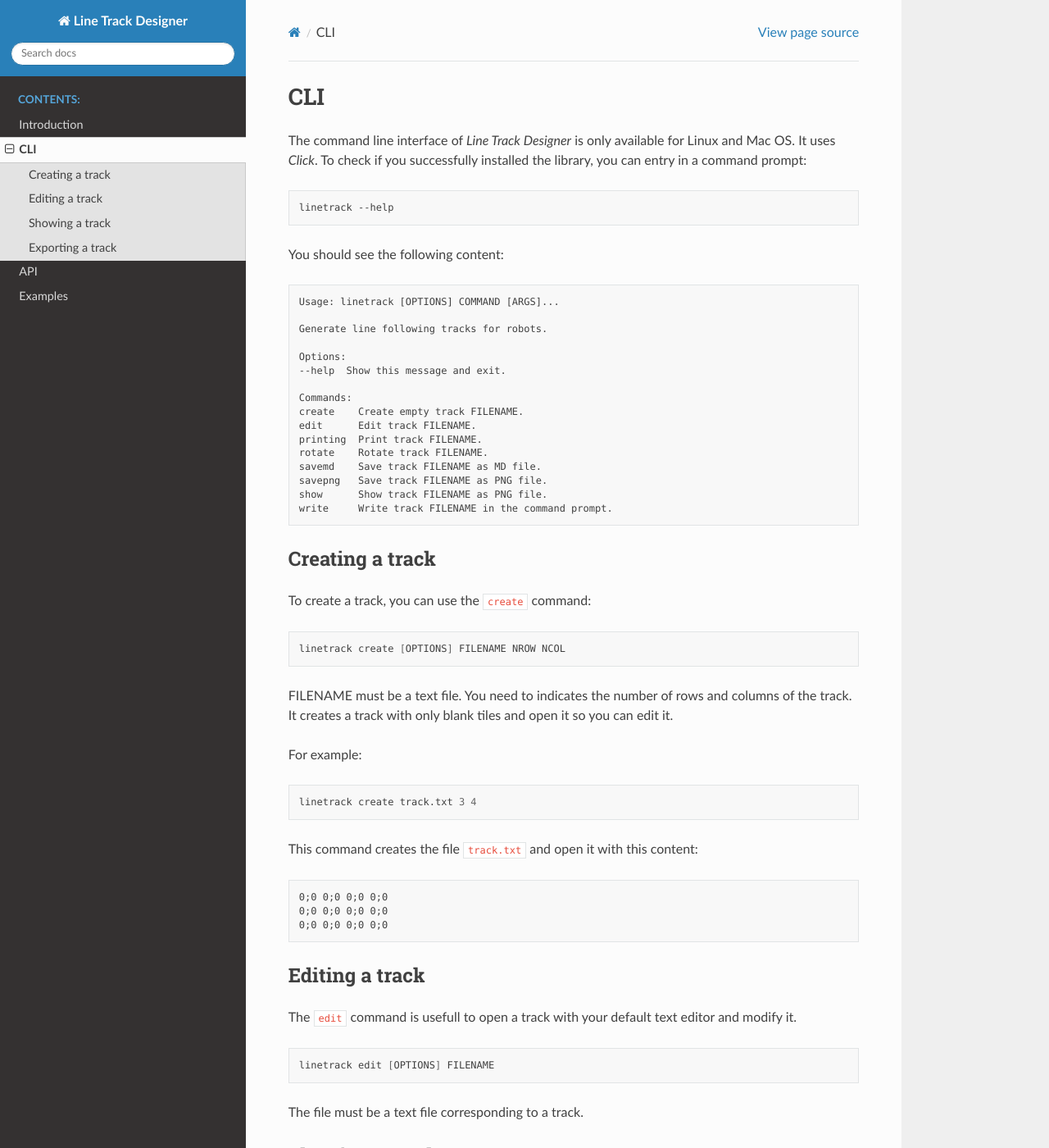
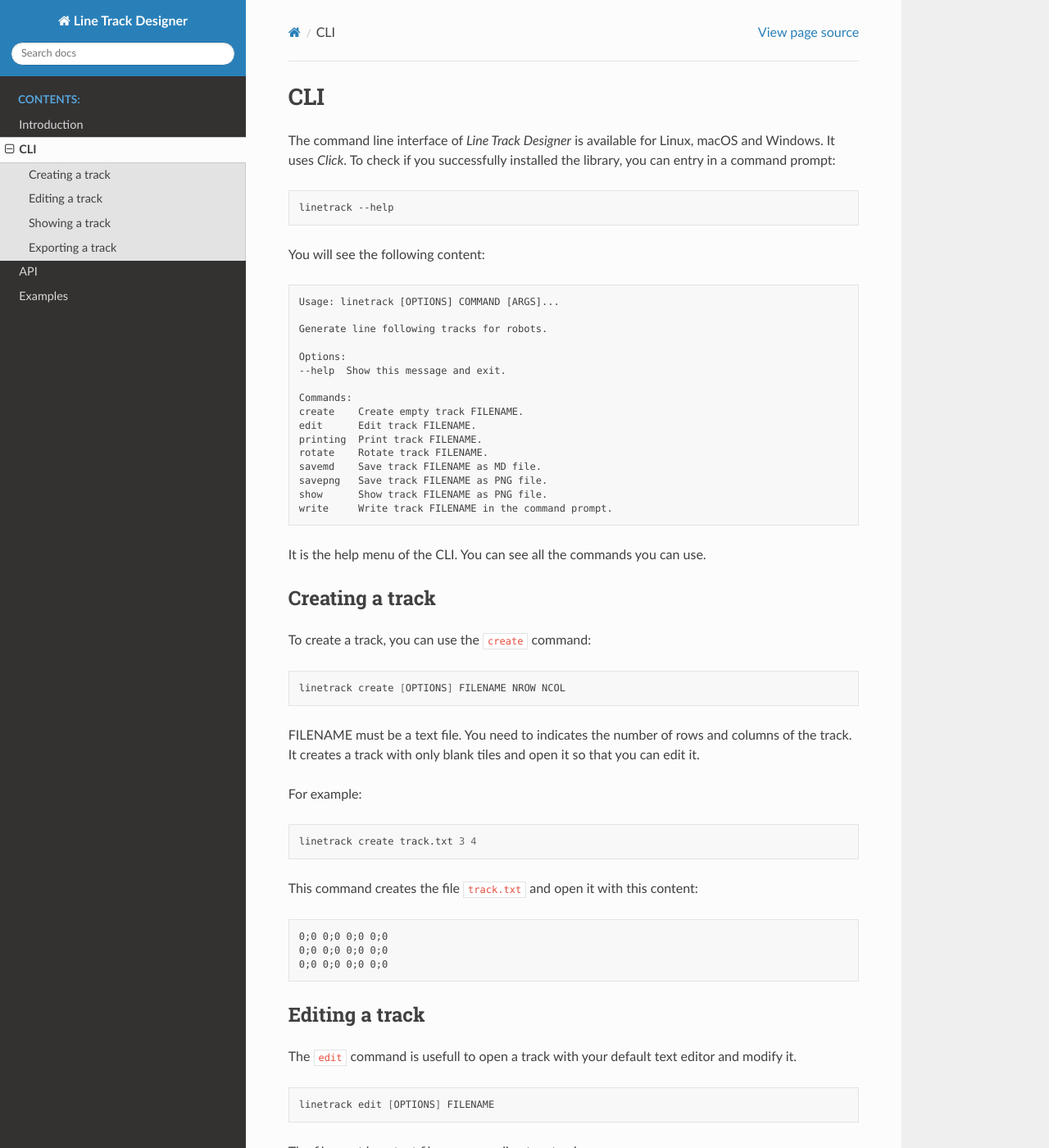
Before and after one commit to Quentin18/Line-Track-Designer, a Sphinx documentation site: the page built from docs/source/cli.rst, in a window 1280 px wide and 1400 px high. Shown: the whole window at 82% size. Built offline with Sphinx 7.4.7 and the Read the Docs theme 2.0.0, drawn with Linux system fonts in a browser that asks for light colours.

Commit message:
update docs

```diff
--- a/docs/source/cli.rst
+++ b/docs/source/cli.rst
@@ -1,14 +1,14 @@
 CLI
 ===
 
-The command line interface of *Line Track Designer* is only available for Linux and Mac OS.
+The command line interface of *Line Track Designer* is available for Linux, macOS and Windows.
 It uses *Click*. To check if you successfully installed the library, you can entry in a command prompt:
 
 .. code-block:: bash
 
     linetrack --help
 
-You should see the following content:
+You will see the following content:
 
 .. code-block:: text
 
@@ -29,6 +29,8 @@
     show      Show track FILENAME as PNG file.
     write     Write track FILENAME in the command prompt.
 
+It is the help menu of the CLI. You can see all the commands you can use.
+
 Creating a track
 ----------------
 To create a track, you can use the ``create`` command:
@@ -38,7 +40,7 @@
     linetrack create [OPTIONS] FILENAME NROW NCOL
 
 FILENAME must be a text file. You need to indicates the number of rows and columns of the track.
-It creates a track with only blank tiles and open it so you can edit it.
+It creates a track with only blank tiles and open it so that you can edit it.
 
 For example:
 
--- a/docs/source/installation.rst
+++ b/docs/source/installation.rst
@@ -16,7 +16,7 @@
 .. code-block:: bash
 
     git clone https://github.com/Quentin18/Line-Track-Designer.git
-    python setup.py install
+    python3 setup.py install
 
 Running tests
 -------------
--- a/docs/source/introduction.rst
+++ b/docs/source/introduction.rst
@@ -1,7 +1,7 @@
 Introduction
 ============
 
-This part explains how to install *Line Track Designer* and explains
+This part explains how to install *Line Track Designer* and shows
 quickly how does the library work.
 
 .. toctree::
```
Also changed, not shown: docs/source/quickstart.rst (+6 -5 lines), 1 other file.
